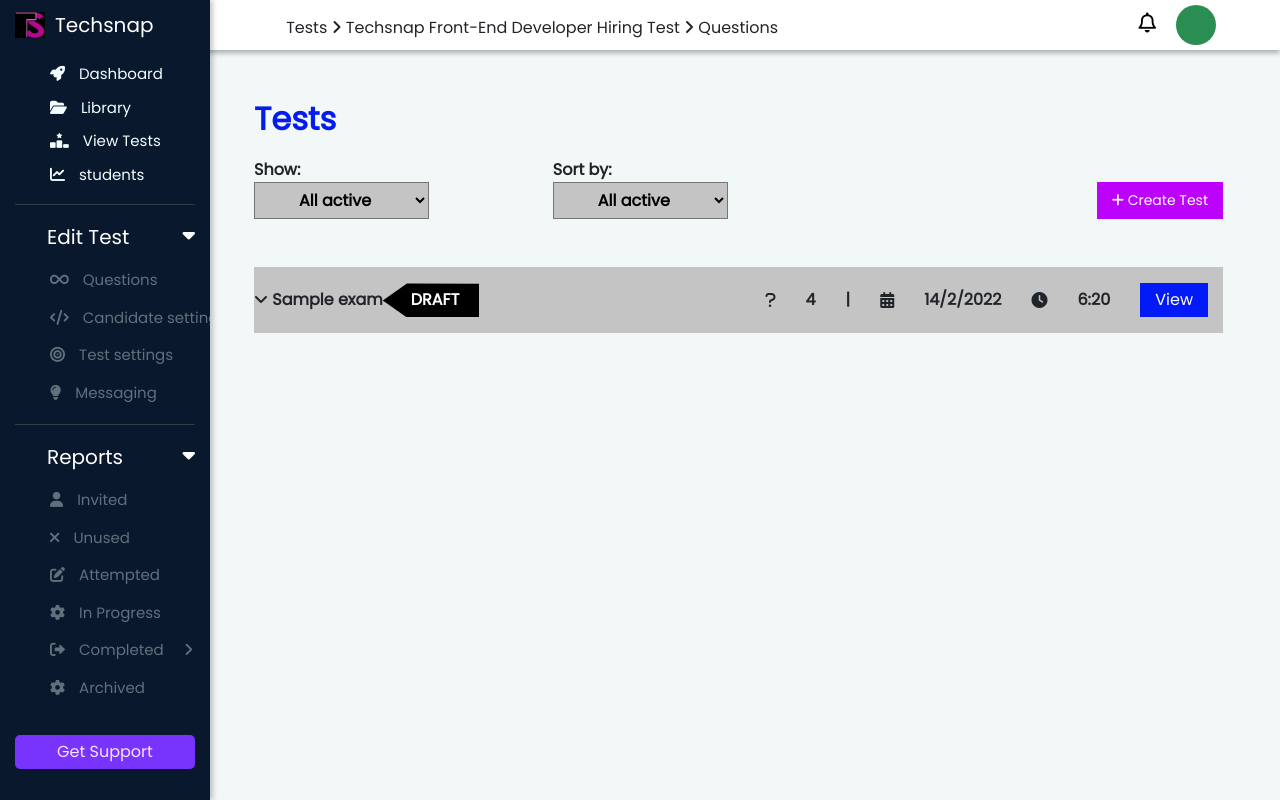
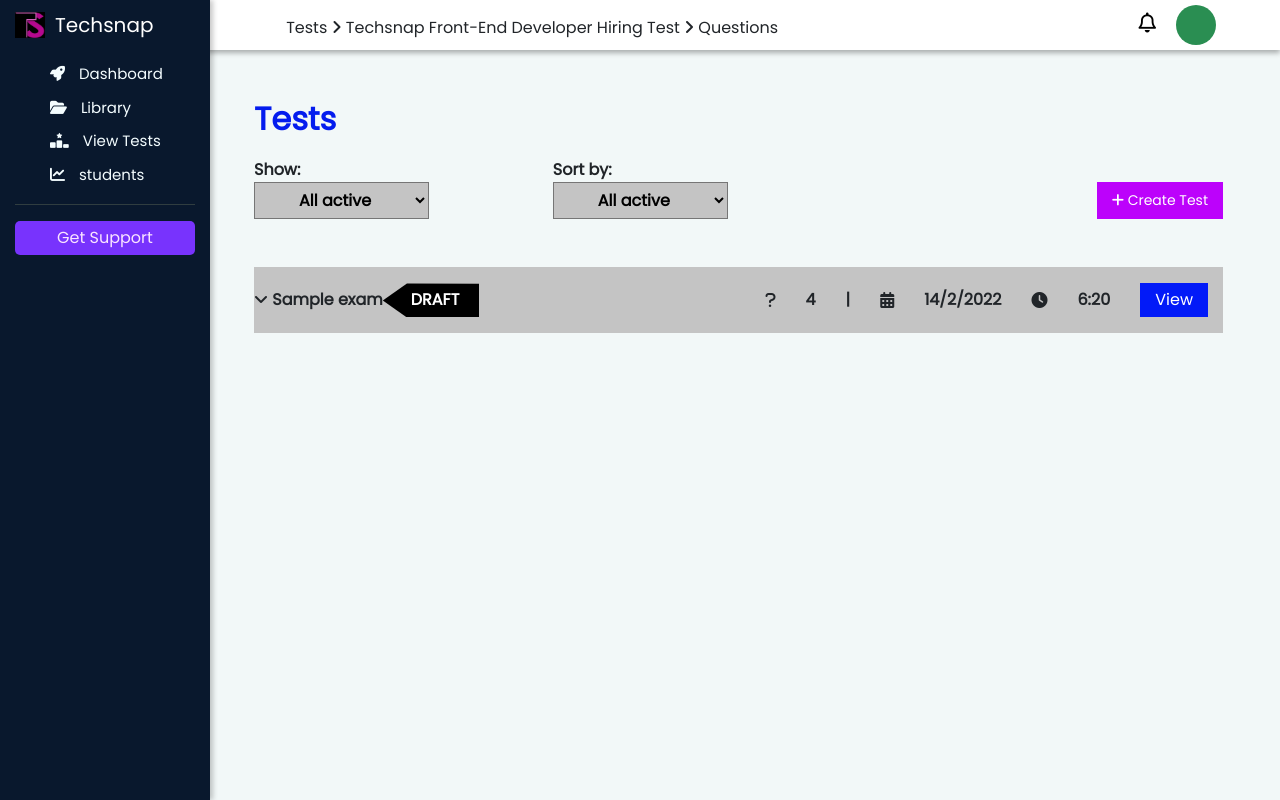
Before and after one commit to Bpiyush544/Quiz-App, a Django app: template quiz/quiz/templates/assessments2.html in a window 1280 px wide. Run offline with Django 4.2, Linux system fonts and the light colour scheme; the template is opened without the code that fills it: most values are stand-ins (such as "Sample title", 1, 10 or a date in 2020); some libraries are stand-ins or nearby versions.

Commit message:
assessments2 template fixed

```diff
--- a/quiz/quiz/templates/assessments2.html
+++ b/quiz/quiz/templates/assessments2.html
@@ -80,7 +80,7 @@ body ::selection,html ::selection{background-color:#1ba94c;-webkit-text-fill-col
         <div class="logo"><img src="{% static 'images/c986409c-24fb-4d8d-8eab-77583a72f4b0.jpg' %}"><span style="color: white;">Techsnap</span></div>
         {% comment %} <div class="logo"><img src="c986409c-24fb-4d8d-8eab-77583a72f4b0.jpg"><span style="color: white;">Techsnap</span></div> {% endcomment %}
         <ul>
-            <a href="index.html"><li> <i class="fa fa-rocket"></i> <span>Dashboard</span></li></a>
+            <a href="/"><li> <i class="fa fa-rocket"></i> <span>Dashboard</span></li></a>
               <a href="library.html"><li ><i class="fa fa-folder-open"></i> <span>Library</span></li> </a>
               <a href="{% url 'assessments' %}"><li><i class="fa fa-ranking-star"></i> <span>View Tests</span></li></a>
             <a href="students.html"><li class="reasult"><i class="fa fa-chart-line"></i> <span>students</span></li></a>
@@ -88,44 +88,6 @@ body ::selection,html ::selection{background-color:#1ba94c;-webkit-text-fill-col
 
         </ul>
 
-
-        <ul>
-            <h3 style="cursor: pointer;" class="d-flex justify-content-between tog "><span class="mx-0">Edit Test</span> <i class="fa fa-caret-down" style="cursor: pointer;"></i></h3>
-           <div class="togmenu">
-            <a href="view_question.html"><li><i class="fa fa-infinity" ></i> <span>Questions</span></li></a>
-            <a href="/"><li><i class="fa fa-code"></i> <span>Candidate settings</span></li> </a>
-            <a href="test_settings.html"><li><i class="fa fa-bullseye"></i> <span>Test settings</span></li></a>
-          <!-- <a href="view_student_results.html"><li title="View Student Reasult"><i class="fa fa-chart-line"></i> <span>students</span></li></a> -->
-          <a href="#"><li><i class="fa fa-lightbulb"></i> <span>Messaging</span></li></a>
-           </div>
-
-        </ul>
-
-        <ul style="border: none;">
-            <h3 style="cursor: pointer;" class="d-flex justify-content-between tog "><span class="mx-0">Reports</span> <i class="fa fa-caret-down"></i></h3>
-            <div class="togmenu">
-            <a href="{% url 'invites' %}"><li><i class="fa fa-user" ></i> <span>Invited</span></li></a>
-            <a href="{% url 'unused' %}"><li><i class="fa fa-times" ></i> <span>Unused</span></li></a>
-            <!-- <a href="view_question.html"><li class="d-flex justify-content-between"><span><i class="fa fa-times" ></i>  Unused</span><span class="ml-auto">1</span></li></a>   -->
-              <a href="{% url 'attempted' %}"><li><i class="fa fa-edit"></i> <span>Attempted</span></li> </a>
-              <a href="in_progress.html"><li><i class="fa fa-cog"></i> <span>In Progress</span></li></a>
-            <!-- <a href="view_student_results.html"><li title="View Student Reasult"><i class="fa fa-chart-line"></i> <span>students</span></li></a> -->
-            <a href="#" class="d-flex justify-content-between tog"><li><i class="fa fa-sign-out-alt"></i> <span>Completed</span><i style="margin-left: 20px" class="fa fa-angle-right"></i> </li></a>
-            <div class="togmenu" style="display: none;">
-
-
-              <a href="test_settings.html"><li class="d-flex justify-content-between"> <span><i class="fa fa-check"></i> Complete</span><span>1</span></li></a>
-            <!-- <a href="view_student_results.html"><li title="View Student Reasult"><i class="fa fa-chart-line"></i> <span>students</span></li></a> -->
-            <a href="#"><li class="d-flex justify-content-between"> <span><i class="fa fa-eye"></i> To Evalute</span><span >1</span></li></a>
-            <a href="#"><li class="d-flex justify-content-between"> <span><i class="fa fa-thumbs-up"></i> Qualified</span><span >1</span></li></a>
-            <a href="#"><li class="d-flex justify-content-between"> <span><i class="fa fa-thumbs-down"></i> Failed</span><span >1</span></li></a>
-
-             </div>
-
-             <a href="in_progress.html"><li><i class="fa fa-cog"></i> <span>Archived</span></li></a>
-            </div>
-
-        </ul>
        <div> <button>Get Support</button></div>
         <span class="cut">&times;</span>
     </aside>
```
